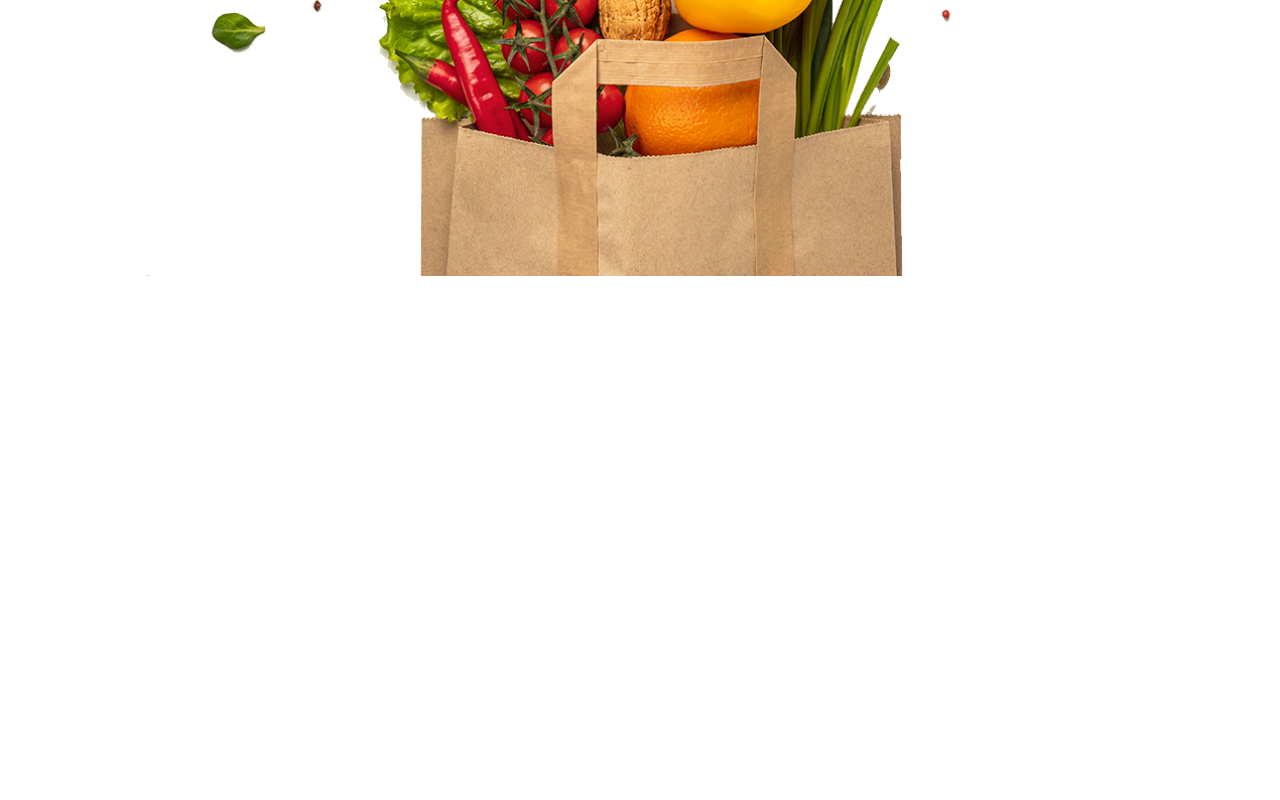
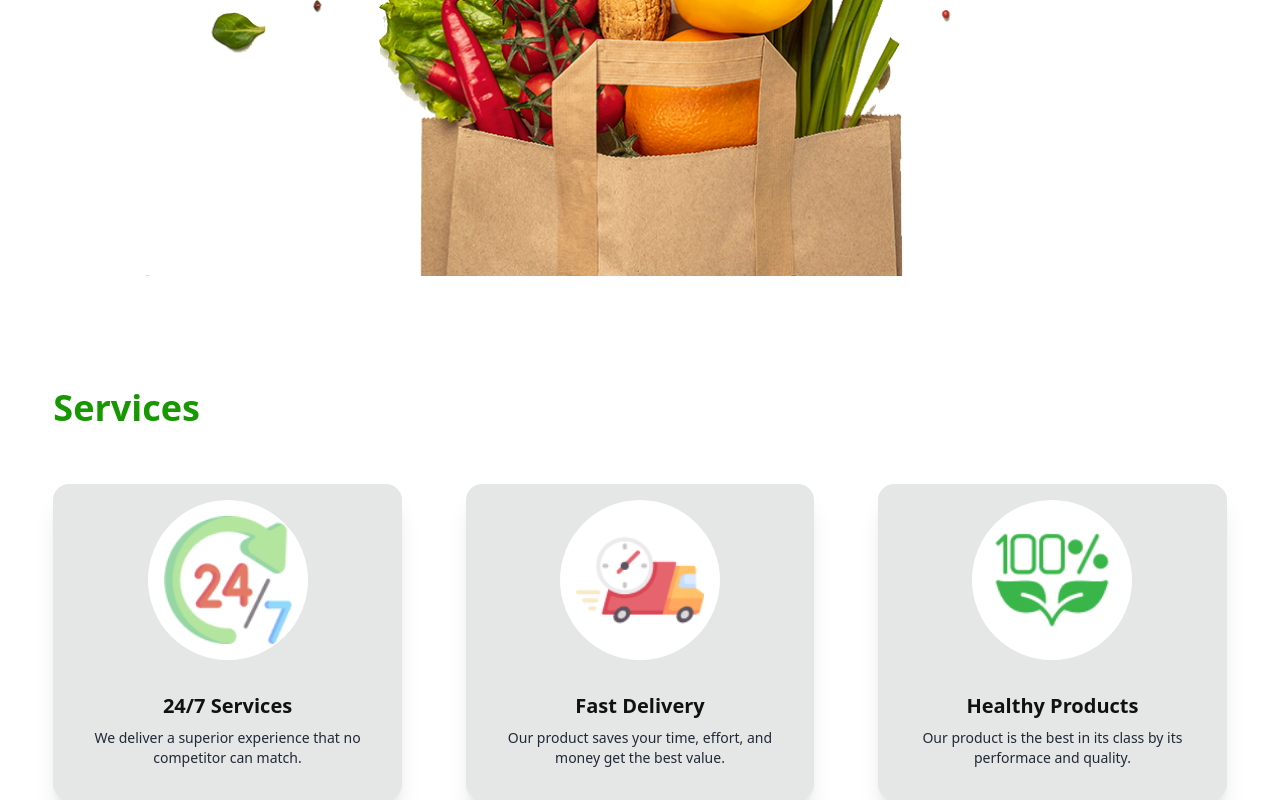
Before and after one commit to rifatjahan1/Assignment-003-Cate-02-batch-11, a plain HTML site: page index.html in a window 1280 px wide. Shown: the part 958-1758 px from the top of the page. Before the commit the page ends 1250 px from the top, so only its background shows below. Drawn offline with nearby package versions, Linux system fonts and the light colour scheme.

Commit message:
service  commit

```diff
--- a/index.html
+++ b/index.html
@@ -27,7 +27,7 @@
                         customBlack: "rgb(17, 17, 17)",
                         deepBlue: "rgb(42, 77, 151)",
                         customBlue: "rgb(16,40,97)",
-            deepGreen:"rgb(17, 84, 20)",
+                        deepGreen: "rgb(17, 84, 20)",
 
 
                     },
@@ -43,6 +43,7 @@
 
     <title>Assignment-03-batch-11</title>
 </head>
+
 <body>
     <header class="w-11/12 mx-auto text-textPrimary ">
         <!--navbar start-->
@@ -70,10 +71,12 @@
                         <div tabindex="0" role="button" class="btn btn-ghost btn-circle lg:hidden">
                             <svg xmlns="http://www.w3.org/2000/svg" class="h-5 w-5" fill="none" viewBox="0 0 24 24"
                                 stroke="currentColor">
-                    <path stroke-linecap="round" stroke-linejoin="round" stroke-width="2" d="M4 6h16M4 12h8m-8 6h16" />
+                                <path stroke-linecap="round" stroke-linejoin="round" stroke-width="2"
+                                    d="M4 6h16M4 12h8m-8 6h16" />
                             </svg>
                         </div>
-                <ul tabindex="0" class="menu menu-sm dropdown-content bg-green-500 rounded-box z-[1] mt-3 w-52 p-2 shadow">
+                        <ul tabindex="0"
+                            class="menu menu-sm dropdown-content bg-green-500 rounded-box z-[1] mt-3 w-52 p-2 shadow">
                             <li>
                                 <a href="">Products</a>
                             </li>
@@ -90,9 +93,11 @@
                         </svg>
                     </button>
                     <button class="hidden lg:flex"> <i class="fa-solid fa-cart-shopping me-4"></i></button>
-              <button class=" border border-customGreen text-black p-2 rounded w-28 h-10  hidden lg:inline ">Login</button>
+                    <button
+                        class=" border border-customGreen text-black p-2 rounded w-28 h-10  hidden lg:inline ">Login</button>
 
-              <button class="bg-customGreen text-white p-2 rounded w-28 h-10  hidden lg:inline ms-4 ">Register</button>
+                    <button
+                        class="bg-customGreen text-white p-2 rounded w-28 h-10  hidden lg:inline ms-4 ">Register</button>
 
                 </div>
 
@@ -113,7 +118,8 @@
                 <div class="hero-content text-center ">
                     <div class="">
 
-                <h1 class=" text-2xl lg:text-5xl font-semibold text-customBlack">Freshness <span class="text-customGreen">You
+                        <h1 class=" text-2xl lg:text-5xl font-semibold text-customBlack">Freshness <span
+                                class="text-customGreen">You
                                 Can<br>
                                 Count</span> On, Prices You will Love!</h1>
                         <div class=" flex justify-center items-center p-4">
@@ -137,9 +143,69 @@
             </div>
         </section>
     </header>
-      <main>
+    <!--main section-->
+    <main class="w-11/12 mx-auto text-textPrimary ">
+        <!--Service Section start-->
+        <section>
+            <div class="mt-8 lg:mt-24 ">
+                <div class="text-2xl lg:text-4xl ">
+                    <p class=" text-customGreen font-semibold">Services</p>
+
+                </div>
+                <div class="flex justify-between items-center text-center  flex-col lg:flex-row gap-8 lg:gap-16 mt-14">
+
+
+
+                    <div class="card bg-base-300 w-72 lg:w-96 shadow-xl items-center text-center ">
+
+                        <div
+                            class="w-40 h-40 mt-4 bg-white rounded-full overflow-hidden flex items-center justify-center">
+                            <img src="c2-assets/service.png" alt=" " class="w-32 h-32 object-cover">
+                        </div>
+
+                        <div class="card-body items-center text-center">
+                            <h2 class="card-title text-customBlack text-xl">24/7 Services</h2>
+                            <p class="text-sm">We deliver a superior experience that no competitor can match.</p>
+
+
+                        </div>
+                    </div>
+
+                    <div class="card bg-base-300 w-72 lg:w-96 shadow-xl items-center text-center">
+
+                        <div
+                            class="w-40 h-40 mt-4 bg-white rounded-full overflow-hidden flex items-center justify-center">
+                            <img src="c2-assets/delivery.png" alt=" " class="w-32 h-32 object-cover">
+                        </div>
+
+                        <div class="card-body items-center text-center">
+                            <h2 class="card-title text-customBlack text-xl"> Fast Delivery</h2>
+                            <p class="text-sm">Our product saves your time, effort, and money get the best value.</p>
+
+                        </div>
+                    </div>
+
+                    <div class="card bg-base-300 w-72 lg:w-96 shadow-xl items-center text-center">
+
+                        <div
+                            class="w-40 h-40 mt-4 bg-white rounded-full overflow-hidden flex items-center justify-center">
+                            <img src="c2-assets/healthy.png" alt=" " class="w-32 h-32 object-cover">
+                        </div>
+
+                        <div class="card-body items-center text-center">
+                            <h2 class="card-title text-customBlack text-xl ">Healthy Products</h2>
+                            <p class="text-sm">Our product is the best in its class by its performace and quality.</p>
+
+                        </div>
+                    </div>
+                </div>
+            </div>
+
+        </section>
+        <!--Service Section end-->
 
     </main>
 
 </body>
+
 </html>
```
Lines whose indentation alone changed are shown as unchanged.
